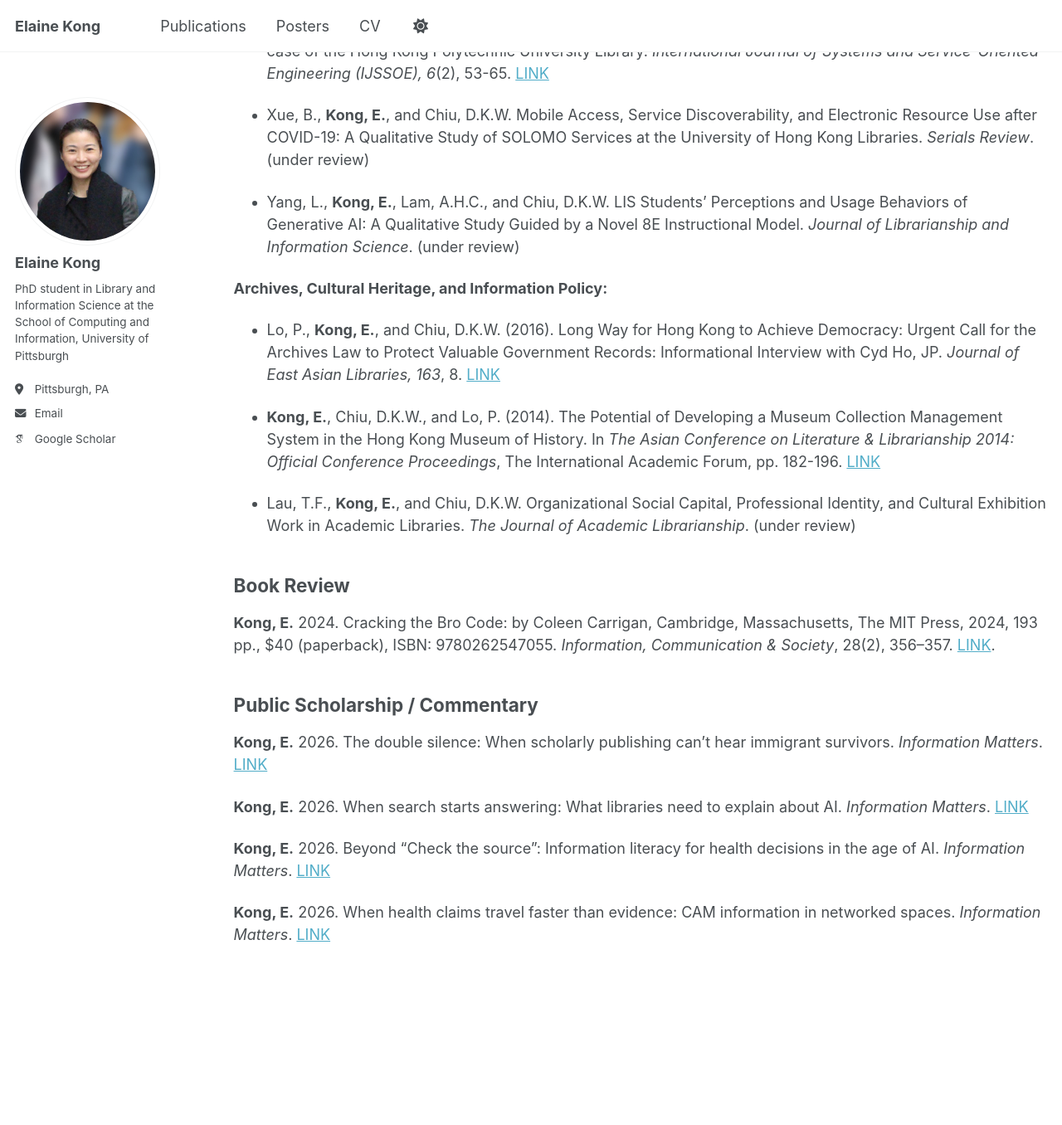
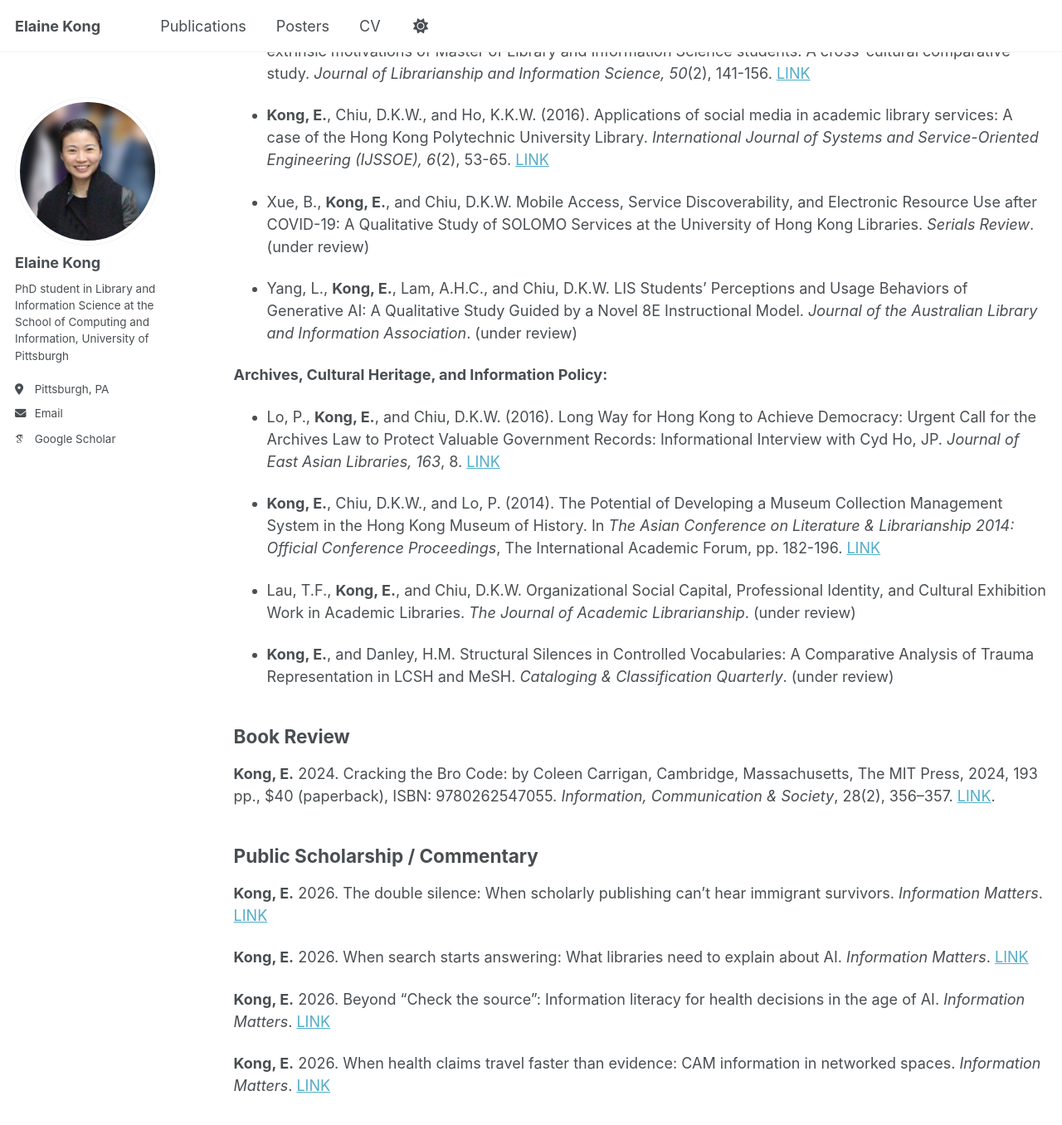
Before and after one commit to elainewskong/elainewskong.github.io, a Jekyll site: the page built from _pages/publications.md, in a window 1280 px wide and 1400 px high, scrolled down 2392 px. Shown: the top 1356 px of the window at 83% size. Built offline with Jekyll 4.4.1, drawn with Linux system fonts in a browser that asks for light colours; some web fonts are replaced; a script that is not in the unit is left out; some of the changed text lies outside the part shown.

Commit message:
Update publications.md

```diff
--- a/_pages/publications.md
+++ b/_pages/publications.md
@@ -28,6 +28,8 @@ You can also find my articles on [Google Scholar](https://scholar.google.com/cit
 * Huang, K.T., Patel, R., Connor, S., **Kong, E.**, Nie, X., and Schmersal, J. (2025). Barriers and Facilitators to Documenting Social Needs in Electronic Health Records: A Pilot Survey. *Information Research an International Electronic Journal 30* (iConf), 970-81. [LINK](https://doi.org/10.47989/ir30iConf47152)
 
 * Daraz, L., **Kong, E.**, and Chang, B. Countering online health misinformation with an evidence-based tool: perspectives of health information providers. *Frontiers in Public Health*. (under review)
+
+* **Kong, E.**, and Gautam, A. Cards as Boundary Objects for Surfacing Cancer Survivors’ Tacit Needs Around Complementary and Alternative Medicine and AI Personalization: Qualitative Co-Design Study. *JMIR Formative Research*. (under review)
 
 **AI, Information Systems, and Human-Centered Technologies:**
 
@@ -68,7 +70,7 @@ University Learning A Qualitative Study through the Lens of Self-Determination T
 
 * Xue, B., **Kong, E.**, and Chiu, D.K.W. Mobile Access, Service Discoverability, and Electronic Resource Use after COVID-19: A Qualitative Study of SOLOMO Services at the University of Hong Kong Libraries. *Serials Review*. (under review)
 
-* Yang, L., **Kong, E.**, Lam, A.H.C., and Chiu, D.K.W. LIS Students’ Perceptions and Usage Behaviors of Generative AI: A Qualitative Study Guided by a Novel 8E Instructional Model. *Journal of Librarianship and Information Science*. (under review)
+* Yang, L., **Kong, E.**, Lam, A.H.C., and Chiu, D.K.W. LIS Students’ Perceptions and Usage Behaviors of Generative AI: A Qualitative Study Guided by a Novel 8E Instructional Model. *Journal of the Australian Library and Information Association*. (under review)
 
 **Archives, Cultural Heritage, and Information Policy:**
 
@@ -77,6 +79,8 @@ University Learning A Qualitative Study through the Lens of Self-Determination T
 * **Kong, E.**, Chiu, D.K.W., and Lo, P. (2014). The Potential of Developing a Museum Collection Management System in the Hong Kong Museum of History. In *The Asian Conference on Literature & Librarianship 2014: Official Conference Proceedings*, The International Academic Forum, pp. 182-196. [LINK](https://papers.iafor.org/wp-content/uploads/papers/librasia2014/LibrAsia2014_0455.pdf)
 
 * Lau, T.F., **Kong, E.**, and Chiu, D.K.W. Organizational Social Capital, Professional Identity, and Cultural Exhibition Work in Academic Libraries. *The Journal of Academic Librarianship*. (under review)
+
+* **Kong, E.**, and Danley, H.M. Structural Silences in Controlled Vocabularies: A Comparative Analysis of Trauma Representation in LCSH and MeSH. *Cataloging & Classification Quarterly*. (under review)
 
 ## Book Review
 **Kong, E.** 2024. Cracking the Bro Code: by Coleen Carrigan, Cambridge, Massachusetts, The MIT Press, 2024, 193 pp., $40 (paperback), ISBN: 9780262547055. *Information, Communication & Society*, 28(2), 356–357. [LINK](https://doi.org/10.1080/1369118X.2024.2363905).
```
